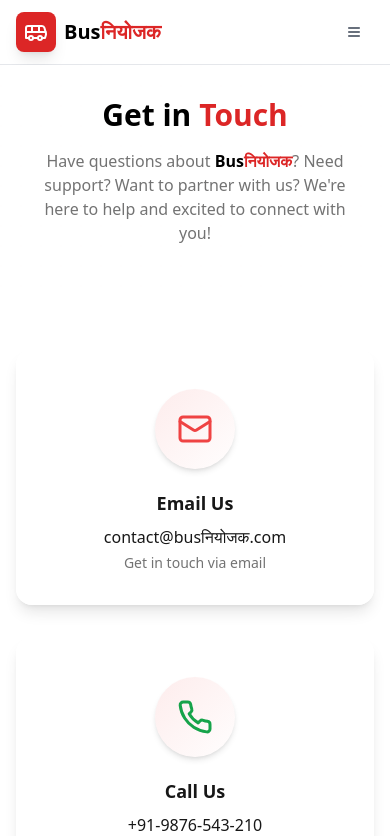
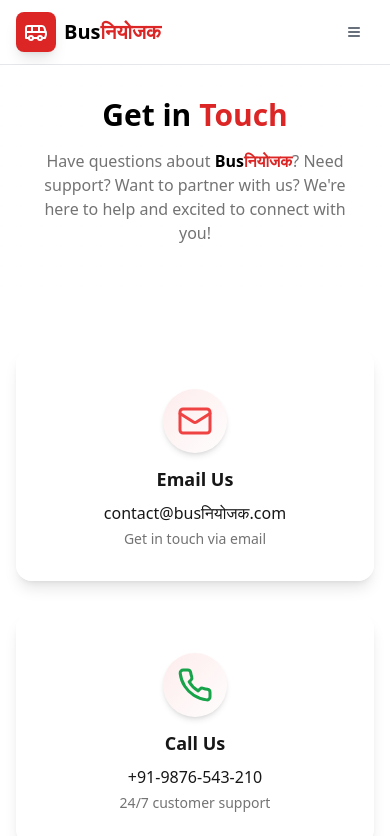
Before and after one commit to Niyant4280/sgp5, a React (Vite) app: page /contact in a window 390 px wide. Shown: the top 836 px of the page. Built offline with nearby package versions, Linux system fonts and the light colour scheme.

Commit message:
Remove dark mode from gradient background in contact cards
cgen-f273242d222849b6a65edcf492b9bf69

```diff
--- a/client/pages/Contact.tsx
+++ b/client/pages/Contact.tsx
@@ -147,7 +147,7 @@ export default function Contact() {
               >
                 <CardContent className="pt-10 pb-8">
                   <div
-                    className={`bg-gradient-to-br from-primary/10 to-accent/10 dark:from-primary/20 dark:to-accent/20 rounded-full p-5 w-20 h-20 mx-auto mb-5 flex items-center justify-center shadow-md`}
+                    className={`bg-gradient-to-br from-primary/10 to-accent/10 rounded-full p-3 sm:p-4 lg:p-5 w-16 sm:w-18 lg:w-20 h-16 sm:h-18 lg:h-20 mx-auto mb-3 sm:mb-4 lg:mb-5 flex items-center justify-center shadow-md`}
                   >
                     <info.icon className={`h-9 w-9 ${info.color}`} />
                   </div>
```
